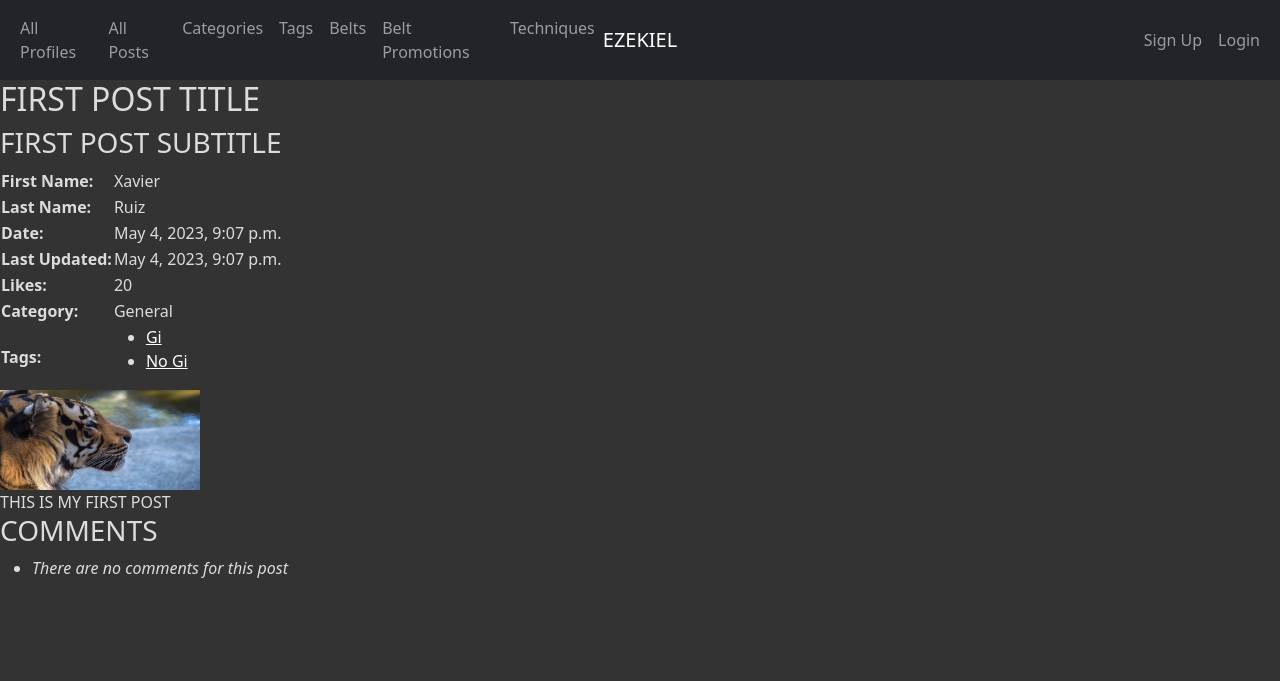
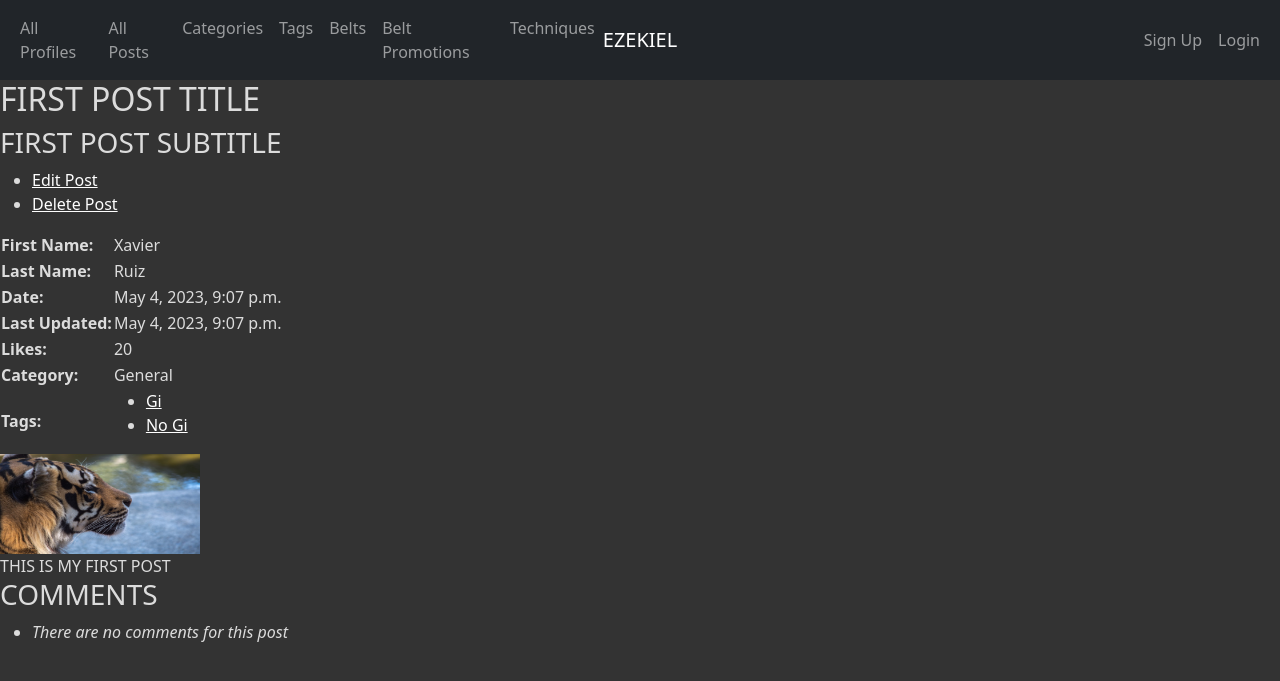
Before and after one commit to Kodiris-Dev/is439_web_development, a Django app: page /posts/1/ in a window 1280 px wide. Shown: the top 681 px of the page. Run offline with Django 4.2, Linux system fonts and the light colour scheme; data comes from the database, SQL or seed files in the repository; both versions use the stored data as it was after the commit; some libraries are stand-ins or nearby versions.

Commit message:
finished updates

```diff
--- a/ezekielPrototype/app_info/models.py
+++ b/ezekielPrototype/app_info/models.py
@@ -136,6 +136,16 @@ class Post(models.Model):
                        kwargs={'pk': self.pk}
                        )
 
+    def get_update_url(self):
+        return reverse('app_info_post_update_urlpattern',
+                       kwargs={'pk': self.pk}
+                       )
+
+    # def get_delete_url(self):
+    #     return reverse('app_info_profile_delete_urlpattern',
+    #                    kwargs={'pk': self.pk}
+    #                    )
+
     class Meta:
         ordering = ['title']
 
--- a/ezekielPrototype/app_info/templates/app_info/post_detail.html
+++ b/ezekielPrototype/app_info/templates/app_info/post_detail.html
@@ -8,7 +8,22 @@
     <section class="page-content">
     <h2>{{ post.title }}</h2>
     <h3>{{ post.subtitle }}</h3>
-
+    <ul class="inline">
+{#        {% if perms.courseinfo.change_course %}#}
+        <li>
+          <a
+              href="{{ post.get_update_url }}"
+              class="button button-primary">
+            Edit Post</a></li>
+{#        {% endif %}#}
+{#        {% if perms.courseinfo.delete_course %}#}
+        <li>
+          <a
+{#              href="{{ course.get_delete_url }}"#}
+              class="button button-primary">
+            Delete Post</a></li>
+{#        {% endif %}#}
+    </ul>
     <section>
         <table>
             <tr>
--- a/ezekielPrototype/app_info/urls.py
+++ b/ezekielPrototype/app_info/urls.py
@@ -19,7 +19,7 @@ from django.urls import path
 from app_info.views import ProfileList, ProfileDetail, PostList, PostDetail, CategoryList, CategoryDetail, TagList, \
     TagDetail, BeltList, BeltDetail, BeltPromotionPostList, BeltPromotionPostDetail, TechniqueList, TechniqueDetail, \
     BeltCreate, CategoryCreate, ProfileCreate, TagCreate, BeltPromotionPostCreate, TechniqueCreate, PostCreate, \
-    ProfileUpdate, CategoryUpdate, TagUpdate, BeltUpdate, BeltPromotionPostUpdate, TechniqueUpdate
+    ProfileUpdate, CategoryUpdate, TagUpdate, BeltUpdate, BeltPromotionPostUpdate, TechniqueUpdate, PostUpdate
 
 urlpatterns = [
     path('profiles/',
@@ -43,6 +43,9 @@ urlpatterns = [
     path('posts/create/',
          PostCreate.as_view(),
          name='app_info_post_create_urlpattern'),
+    path('posts/<int:pk>/update/',
+         PostUpdate.as_view(),
+         name='app_info_post_update_urlpattern'),
     path('categories/',
          CategoryList.as_view(),
          name='app_info_categories_list_urlpattern'),
--- a/ezekielPrototype/app_info/views.py
+++ b/ezekielPrototype/app_info/views.py
@@ -62,6 +62,8 @@ class PostList(ListView):
 class PostDetail(FormMixin, DetailView):
     model = Post
     form_class = CommentForm
+    # template_name = 'app_info/comment_form_update.html'
+
 
     def get_success_url(self):
         return reverse_lazy('app_info_post_detail_urlpattern', kwargs={'pk': self.object.pk})
@@ -120,6 +122,13 @@ class PostCreate(LoginRequiredMixin, PermissionRequiredMixin, CreateView):
     def form_valid(self, form):
         form.instance.profile = self.request.user
         return super().form_valid(form)
+
+
+class PostUpdate(LoginRequiredMixin, PermissionRequiredMixin, UpdateView):
+    form_class = PostForm
+    model = Post
+    template_name = 'app_info/post_form_update.html'
+    permission_required = ''
 
 
 class CategoryList(ListView):
@@ -299,3 +308,13 @@ class TechniqueUpdate(LoginRequiredMixin, PermissionRequiredMixin, UpdateView):
     model = Technique
     template_name = 'app_info/technique_form_update.html'
     permission_required = ''
+
+
+# class CommentUpdate(LoginRequiredMixin, PermissionRequiredMixin, UpdateView):
+#     form_class = CommentForm
+#     model = Comment
+#     template_name = 'app_info/comment_form_update.html'
+#     permission_required = ''
+#
+#     def get_success_url(self):
+#         return reverse_lazy('app_info_post_detail_urlpattern', kwargs={'pk': self.})
```
Also changed, not shown: ezekielPrototype/app_info/templates/app_info/post_form_update.html (added, +16 -0 lines), ezekielPrototype/db.sqlite3, ezekielPrototype/media/download_advKGX4.jfif (added).
